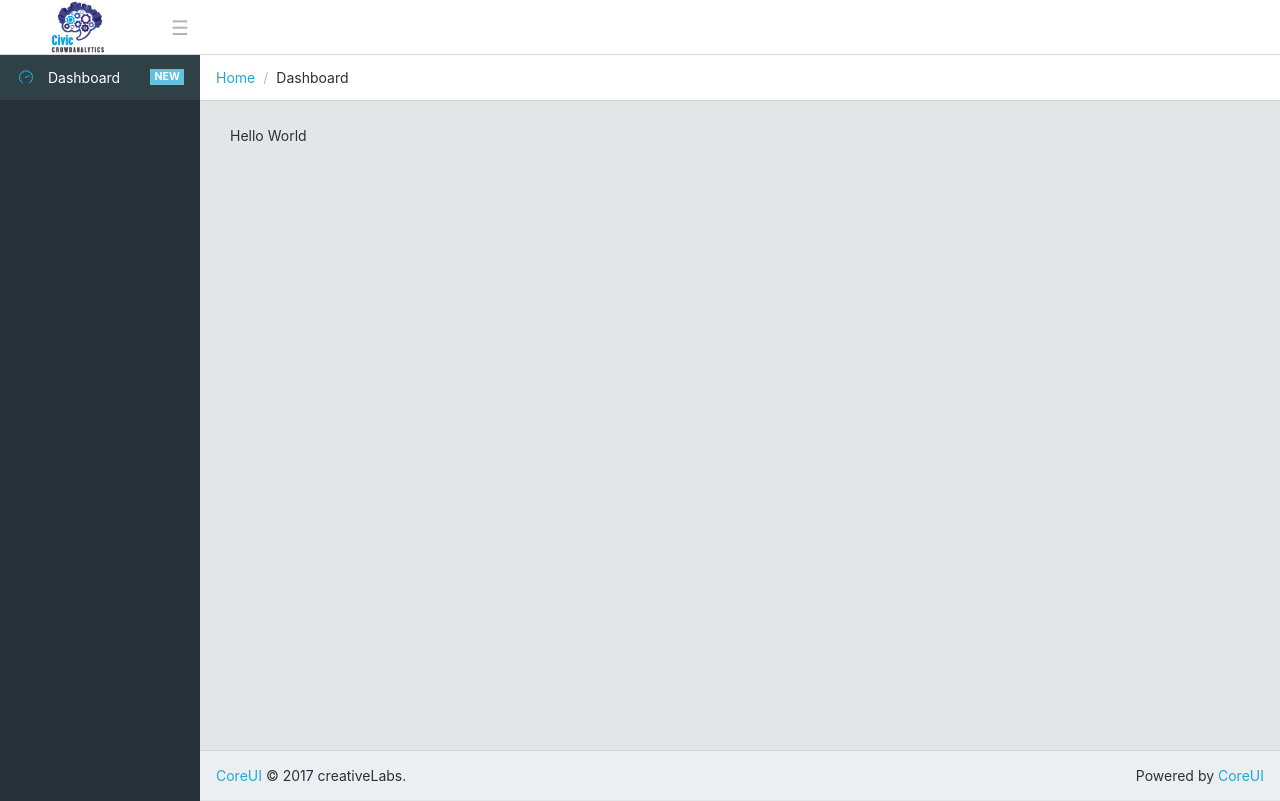
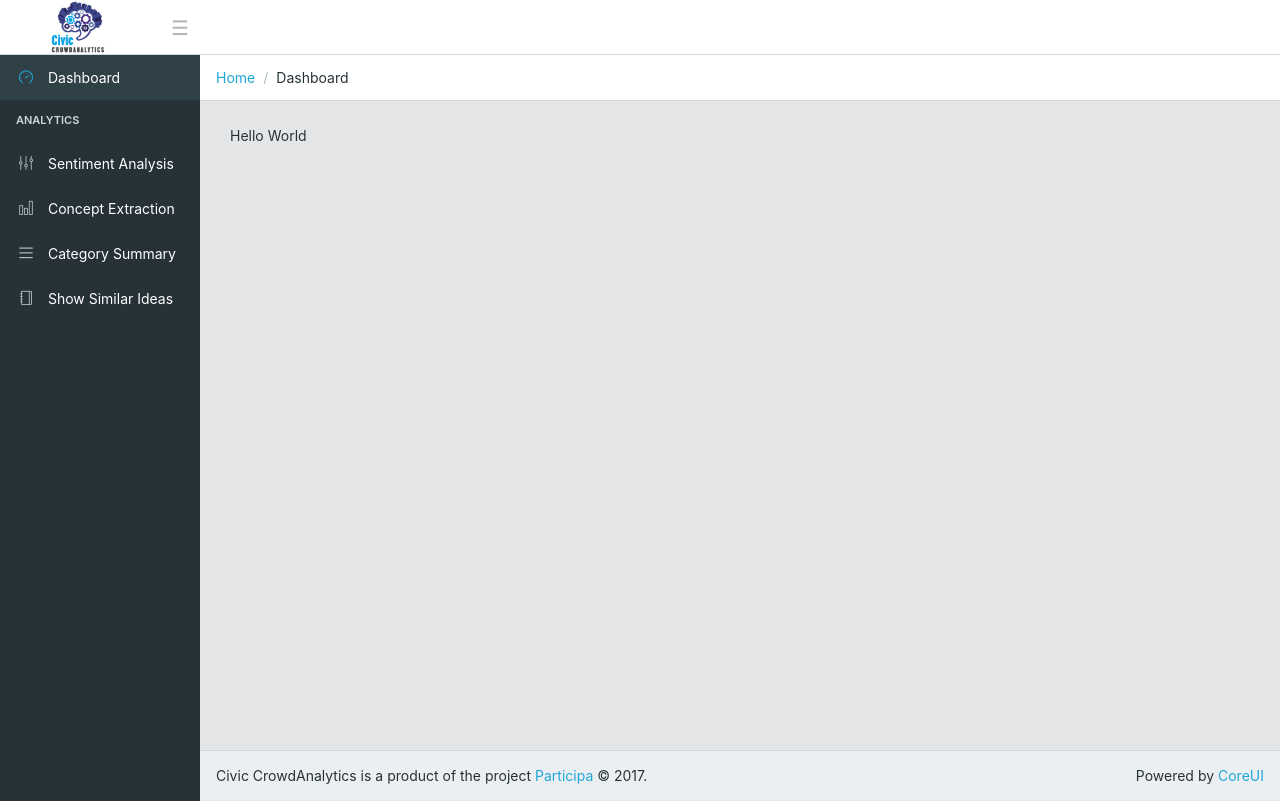
Before and after one commit to ParticipaPY/civic-crowdanalytics, a Vue app in the folder frontoffice/: page /#/dashboard in a window 1280 px wide. Built offline with nearby package versions, Linux system fonts and the light colour scheme.

Commit message:
Add analytics

```diff
--- a/frontoffice/index.html
+++ b/frontoffice/index.html
@@ -4,7 +4,7 @@
     <meta charset="utf-8">
     <meta http-equiv="X-UA-Compatible" content="IE=edge">
     <meta name="viewport" content="width=device-width, initial-scale=1, shrink-to-fit=no">
-    <title>CoreUI - Open Source Bootstrap Admin Template</title>
+    <title>Civic CrowdAnalytics</title>
 
     <!-- Icons -->
     <link href="static/css/font-awesome.min.css" rel="stylesheet">
--- a/frontoffice/src/components/Footer.vue
+++ b/frontoffice/src/components/Footer.vue
@@ -1,6 +1,6 @@
 <template>
   <footer class="app-footer">
-    <a href="http://coreui.io">CoreUI</a> &copy; 2017 creativeLabs.
+    Civic CrowdAnalytics is a product of the project <a href="http://www.dei.uc.edu.py/proyectos/participa/">Participa</a> &copy; 2017.
     <span class="float-right">Powered by <a href="http://coreui.io">CoreUI</a></span>
   </footer>
 </template>
--- a/frontoffice/src/components/Sidebar.vue
+++ b/frontoffice/src/components/Sidebar.vue
@@ -3,7 +3,22 @@
     <nav class="sidebar-nav">
       <ul class="nav">
         <li class="nav-item">
-          <router-link :to="'/dashboard'" class="nav-link"><i class="icon-speedometer"></i> Dashboard <span class="badge badge-info">NEW</span></router-link>
+          <router-link :to="'/dashboard'" class="nav-link"><i class="icon-speedometer"></i> Dashboard</router-link>
+        </li>
+        <li class="nav-title">
+          Analytics
+        </li>
+        <li class="nav-item">
+          <router-link :to="'/dashboard/sentiment'" class="nav-link"><i class="icon-equalizer"></i> Sentiment Analysis</router-link>
+        </li>
+        <li class="nav-item">
+          <router-link :to="'/dashboard/concept'" class="nav-link"><i class="icon-chart"></i> Concept Extraction</router-link>
+        </li>
+        <li class="nav-item">
+          <router-link :to="'/dashboard/category'" class="nav-link"><i class="icon-menu"></i> Category Summary</router-link>
+        </li>
+        <li class="nav-item">
+          <router-link :to="'/dashboard/similar'" class="nav-link"><i class="icon-notebook"></i> Show Similar Ideas</router-link>
         </li>
       </ul>
     </nav>
--- a/frontoffice/src/router/index.js
+++ b/frontoffice/src/router/index.js
@@ -6,6 +6,12 @@ import Full from '@/containers/Full'
 
 // Views
 import Dashboard from '@/views/Dashboard'
+
+// Views - Analytics
+import Sentiment from '@/views/analytics/Sentiment'
+import Category from '@/views/analytics/Category'
+import Concept from '@/views/analytics/Concept'
+import Similar from '@/views/analytics/Similar'
 
 Vue.use(Router)
 
@@ -24,8 +30,37 @@ export default new Router({
           path: 'dashboard',
           name: 'Dashboard',
           component: Dashboard
+        },
+        {
+          path: '/dashboard',
+          redirect: '/dashboard/sentiment',
+          name: 'Dashboard',
+          component: {
+            render (c) { return c('router-view') }
+          },
+          children: [
+            {
+              path: 'sentiment',
+              name: 'Sentiment Analysis',
+              component: Sentiment
+            },
+            {
+              path: 'concept',
+              name: 'Concept Extraction',
+              component: Concept
+            },
+            {
+              path: 'category',
+              name: 'Category Summary',
+              component: Category
+            },
+            {
+              path: 'similar',
+              name: 'Similar Ideas',
+              component: Similar
+            }
+          ]
         }
-
       ]
     }
   ]
--- /dev/null
+++ b/frontoffice/src/views/analytics/Category.vue
@@ -0,0 +1,11 @@
+<template>
+  <div class="animated fadeIn">
+    Category Summary
+  </div>
+</template>
+
+<script>
+export default {
+  name: 'category'
+}
+</script>
--- /dev/null
+++ b/frontoffice/src/views/analytics/Concept.vue
@@ -0,0 +1,11 @@
+<template>
+  <div class="animated fadeIn">
+    Concept Extraction
+  </div>
+</template>
+
+<script>
+export default {
+  name: 'concept'
+}
+</script>
--- /dev/null
+++ b/frontoffice/src/views/analytics/Sentiment.vue
@@ -0,0 +1,11 @@
+<template>
+  <div class="animated fadeIn">
+    Sentiment Analysis
+  </div>
+</template>
+
+<script>
+export default {
+  name: 'sentiment'
+}
+</script>
--- /dev/null
+++ b/frontoffice/src/views/analytics/Similar.vue
@@ -0,0 +1,11 @@
+<template>
+  <div class="animated fadeIn">
+    Similar ideas
+  </div>
+</template>
+
+<script>
+export default {
+  name: 'similar'
+}
+</script>
```
